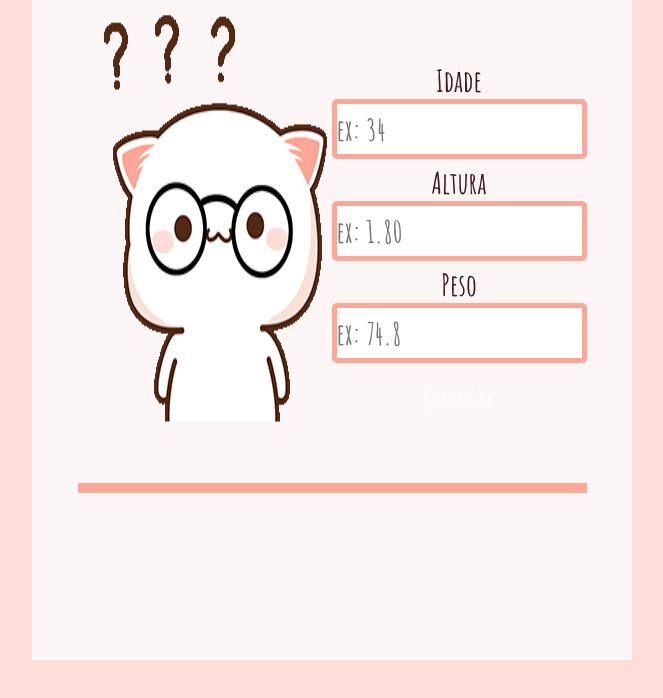
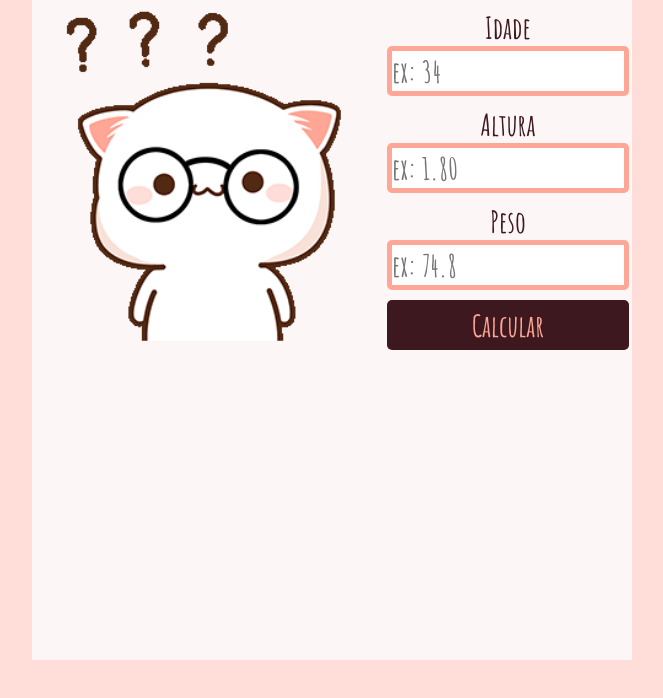
Before and after one commit to melissa-lindince/IMC, a plain HTML site: page index.html in a window 1280 px wide. Shown: the part 40-738 px from the top of the page, without its empty margins (308-971 px from the left). Drawn offline with Linux system fonts and the light colour scheme.

Commit message:
Add image

```diff
--- a/css/style.css
+++ b/css/style.css
@@ -1,6 +1,6 @@
 :root {
     --colorGeneral: #ffa796;
-    --colorText: white;
+    --colorText: rgb(61, 24, 30);
     --colorBody: #ffddd9;
 }
 
@@ -13,12 +13,12 @@
   color: rgb(61, 24, 30);
 }
 
+body{
+  background-color: var(--colorBody);
+}
+
 h1, h2 {
   color: rgb(61, 24, 30);
-}
-
-body{
-  background-color: var(--colorBody);
 }
 
 .container {
@@ -32,6 +32,13 @@ body{
     text-align: center;
 }
 
+.content {
+  display: flex;
+  justify-content: space-between;
+
+  width: 99%;
+}
+
 .main {
   display: flex;
 }
@@ -39,40 +46,47 @@ body{
 form {
     display: flex;
     flex-direction: column;
-    align-items: center;
-    margin-top: 60px;
+    align-items:center;
+    justify-content: center;
+    height: 11.5rem;
+    margin-top: 10px;
 
 }
 
-label {
 
-    margin-top: 5px;
-}
 
 input {
     border: 5px solid var(--colorGeneral);
     border-radius: 5px;
-    height: 60px;
+    height: 50px;
+    width: 242px;
+
+    margin-bottom: 10px;
 }
 
 .submit {
-    color: #fff;
-    background: transparent;
+    color:var(--colorGeneral);
+    background: var(--colorText);
     cursor: pointer;
-    padding: 6.5px;
-    margin-top: 10px;
+    border-radius: 5px;
     border:none;
+    height: 50px;
+    width: 242px;
 }
 
 .submit:hover {
-    background-color: var(--colorGeneral);
-    color:var(--colorText);
+    background-color: var(--colorText);
+    opacity: 0.9;
+    color:var(--colorGeneral);
     border-radius: 5px;
     transition: 0.6s ease;
 }
 
-#result {
+#img {
+  height: 11.5rem;
+}
+
+.result {
   margin-top: 2rem;
-  border: 5px solid var(--colorGeneral);
 
 }
--- a/index.html
+++ b/index.html
@@ -14,10 +14,14 @@
 </head>
 <body>
     <div class="container">
+        <h1>Calcule seu IMC</h1>
+        <div class="content">
             <section>
-            <h1>Calcule seu IMC</h1>
+                <img id="img" src="img/img3.gif">
+            </section>
+            <section>
                 <div class="main">
-               <img id="img" src="img/img3.gif">
+
                     <section>
                         <form onsubmit="return calculateBMI(this)">
                             <!---Age---->
@@ -34,11 +38,11 @@
                         </form>
                     </section>
                 </div>
-            <div id="result">
+            </section>
+        </div>
+        <div id="result" class="result">
 
         </div>
-
-        </section>
     </div>
 </body>
 </html>
--- a/js/index.js
+++ b/js/index.js
@@ -44,6 +44,7 @@ function calculateBMI(form) {
 
     function imgObesity() {
         document.getElementById("img").src="img/imgObesity.gif"
+
     }
 
 
```
Lines whose indentation alone changed are shown as unchanged.
